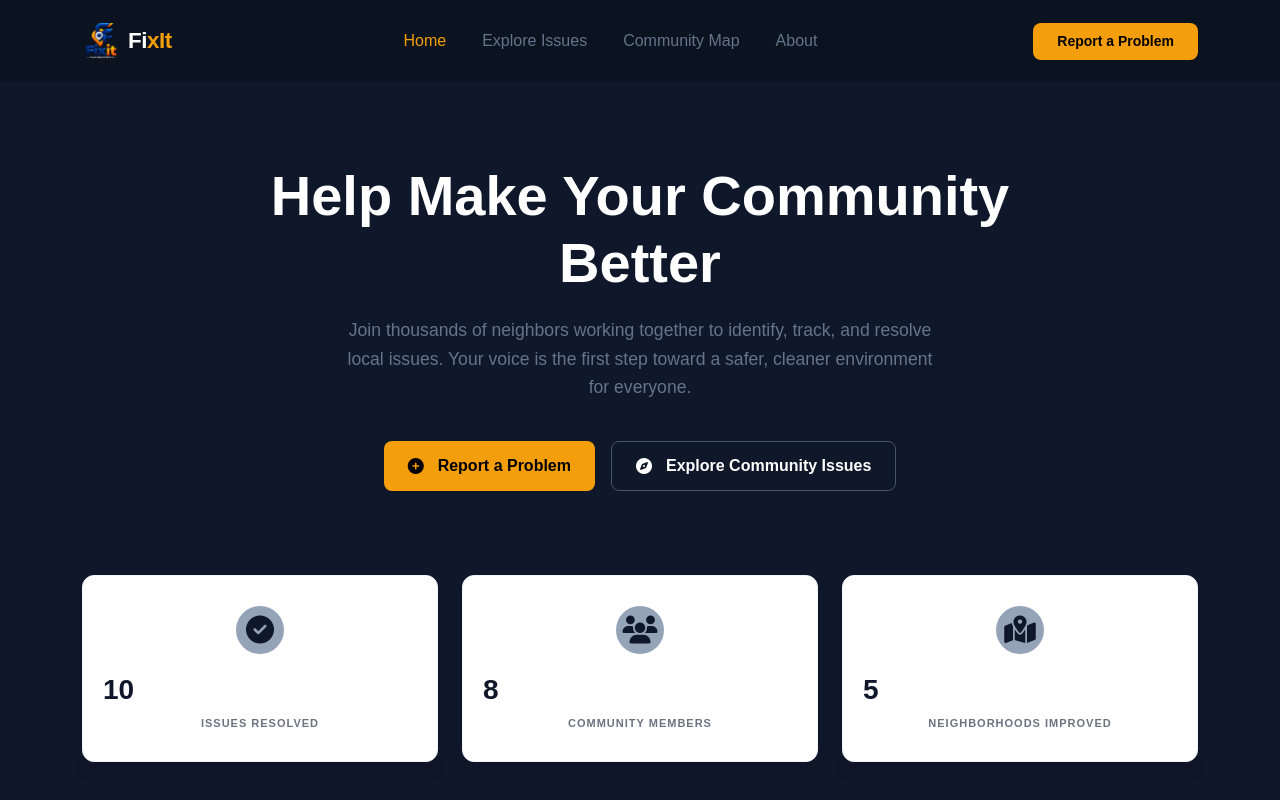
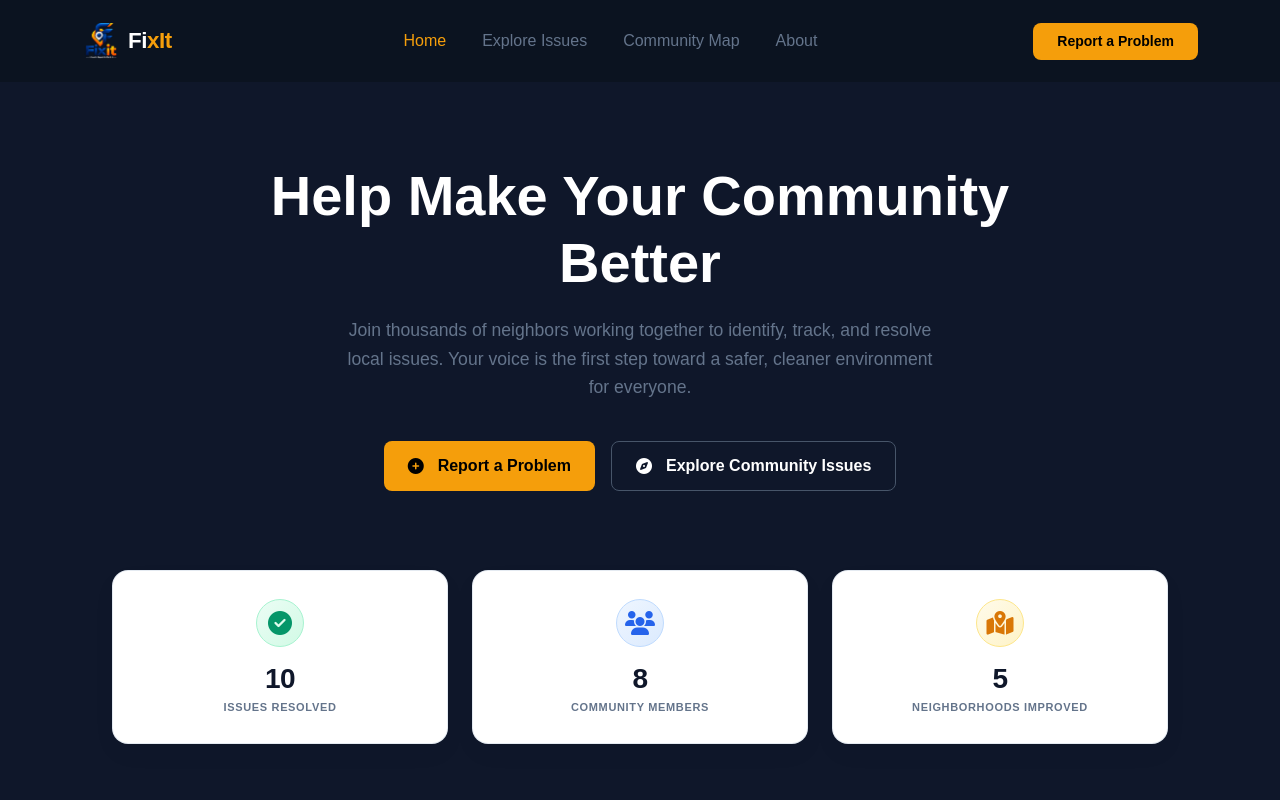
Before and after one commit to Ibukunoluwa-Mercy/FIX-IT, a React (Vite) app in the folder Frontend/frontend-fixit/: page / in a window 1280 px wide. Shown: the top 800 px of the page. Built offline with nearby package versions, Linux system fonts and the light colour scheme; no server answers; a web font is replaced by a local one.

Commit message:
feat: add HomePage component with ImpactCounters widget and activity feed

```diff
--- a/Frontend/frontend-fixit/src/components/ImpactCounters/ImpactCounters.css
+++ b/Frontend/frontend-fixit/src/components/ImpactCounters/ImpactCounters.css
@@ -1,39 +1,109 @@
 .impact-stats-row {
-  margin-top: -60px;
+  margin-top: -65px;
   position: relative;
   z-index: 10;
+  padding-bottom: 24px;
 }
+
+.impact-stats-row .container {
+  max-width: 1080px;
+}
+
 .stat-card {
-  border: 1px solid #f1f5f9;
-  border-radius: 12px;
-  padding: 30px 20px;
+  position: relative;
+  background: #ffffff;
+  border-radius: 16px;
+  border: 1px solid rgba(226, 232, 240, 0.9);
+  padding: 28px 24px;
+  display: flex;
+  flex-direction: column;
+  align-items: center;
+  text-align: center;
   box-shadow:
-    0 10px 15px -3px #0000001a,
-    0 4px 6px -2px #0000000d;
-  background-color: #ffffff;
+    0 10px 25px -5px rgba(15, 23, 42, 0.08),
+    0 8px 10px -6px rgba(15, 23, 42, 0.04);
+  transition: transform 0.25s ease, box-shadow 0.25s ease;
   height: 100%;
 }
+
+.stat-card:hover {
+  transform: translateY(-4px);
+  box-shadow:
+    0 20px 30px -10px rgba(15, 23, 42, 0.12),
+    0 10px 12px -6px rgba(15, 23, 42, 0.06);
+}
+
 .stat-icon-wrapper {
-  background-color: #94a3b8;
-  color: #0f172a;
-  width: 60px;
-  height: 60px;
-  border-radius: 50%;
+  width: 54px;
+  height: 54px;
+  border-radius: 14px;
   display: flex;
   align-items: center;
   justify-content: center;
-  margin: 0 auto 15px;
+  font-size: 24px;
+  margin-bottom: 16px;
+  transition: transform 0.2s ease;
 }
+
+.stat-card:hover .stat-icon-wrapper {
+  transform: scale(1.08);
+}
+
+/* Individual Icon Accents */
+.stat-icon-resolved {
+  background: linear-gradient(135deg, #ecfdf5 0%, #d1fae5 100%);
+  color: #059669;
+  border: 1px solid #a7f3d0;
+}
+
+.stat-icon-members {
+  background: linear-gradient(135deg, #eff6ff 0%, #dbeafe 100%);
+  color: #2563eb;
+  border: 1px solid #bfdbfe;
+}
+
+.stat-icon-neighborhoods {
+  background: linear-gradient(135deg, #fffbeb 0%, #fef3c7 100%);
+  color: #d97706;
+  border: 1px solid #fde68a;
+}
+
+.stat-content {
+  display: flex;
+  flex-direction: column;
+  align-items: center;
+  width: 100%;
+}
+
 .stat-number {
-  font-size: 35.2px;
+  font-size: 2.25rem;
   font-weight: 800;
-  color: #111827;
-  margin-bottom: 5px;
+  line-height: 1.15;
+  color: #0f172a;
+  margin-bottom: 8px;
+  letter-spacing: -0.02em;
 }
+
 .stat-label {
-  font-size: 13.6px;
-  font-weight: 600;
-  color: #6b7280;
+  font-size: 0.8125rem;
+  font-weight: 700;
+  color: #64748b;
   text-transform: uppercase;
-  letter-spacing: 1px;
+  letter-spacing: 0.06em;
+  margin: 0;
 }
+
+@media (max-width: 768px) {
+  .impact-stats-row {
+    margin-top: -40px;
+    padding: 0 12px;
+  }
+
+  .stat-card {
+    padding: 22px 18px;
+  }
+
+  .stat-number {
+    font-size: 1.85rem;
+  }
+}
--- a/Frontend/frontend-fixit/src/components/ImpactCounters/ImpactCounters.jsx
+++ b/Frontend/frontend-fixit/src/components/ImpactCounters/ImpactCounters.jsx
@@ -7,33 +7,45 @@ const ImpactCounters = ({ data }) => {
     <div className="impact-stats-row animate-slide-in delay-100">
       <Container>
         <Row className="g-4 justify-content-center">
-          <Col md={4}>
-            <div className="stat-card text-center">
-              <div className="stat-icon-wrapper">
-                <i className="fa-solid fa-circle-check" style={{ fontSize: 28 }}></i>
+          <Col md={4} sm={12}>
+            <div className="stat-card">
+              <div className="stat-icon-wrapper stat-icon-resolved">
+                <i className="fa-solid fa-circle-check"></i>
               </div>
-              <div className="stat-number">{data?.resolvedIssues || '10'}</div>
-              <div className="stat-label">Issues Resolved</div>
+              <div className="stat-content">
+                <div className="stat-number">
+                  {data?.resolvedCount ?? data?.resolvedIssues ?? '10'}
+                </div>
+                <div className="stat-label">Issues Resolved</div>
+              </div>
             </div>
           </Col>
 
-          <Col md={4}>
-            <div className="stat-card text-center">
-              <div className="stat-icon-wrapper">
-                <i className="fa-solid fa-users" style={{ fontSize: 28 }}></i>
+          <Col md={4} sm={12}>
+            <div className="stat-card">
+              <div className="stat-icon-wrapper stat-icon-members">
+                <i className="fa-solid fa-users"></i>
               </div>
-              <div className="stat-number">{data?.communityMembers || '8'}</div>
-              <div className="stat-label">Community Members</div>
+              <div className="stat-content">
+                <div className="stat-number">
+                  {data?.membersCount ?? (data?.communityMembers === '0.0k' ? '8' : (data?.communityMembers || '8'))}
+                </div>
+                <div className="stat-label">Community Members</div>
+              </div>
             </div>
           </Col>
 
-          <Col md={4}>
-            <div className="stat-card text-center">
-              <div className="stat-icon-wrapper">
-                <i className="fa-solid fa-map-location-dot" style={{ fontSize: 28 }}></i>
+          <Col md={4} sm={12}>
+            <div className="stat-card">
+              <div className="stat-icon-wrapper stat-icon-neighborhoods">
+                <i className="fa-solid fa-map-location-dot"></i>
               </div>
-              <div className="stat-number">{data?.neighborhoodsCount || '5'}</div>
-              <div className="stat-label">Neighborhoods Improved</div>
+              <div className="stat-content">
+                <div className="stat-number">
+                  {data?.neighborhoodsCount ?? '5'}
+                </div>
+                <div className="stat-label">Neighborhoods Improved</div>
+              </div>
             </div>
           </Col>
         </Row>
--- a/Frontend/frontend-fixit/src/pages/HomePage/HomePage.jsx
+++ b/Frontend/frontend-fixit/src/pages/HomePage/HomePage.jsx
@@ -98,7 +98,7 @@ const HomePage = () => {
       </section>
 
 
-      <ImpactCounters data={data.stats} />
+      <ImpactCounters data={data.heroMetrics || data.stats} />
 
 
       <HowItWorks />
```
